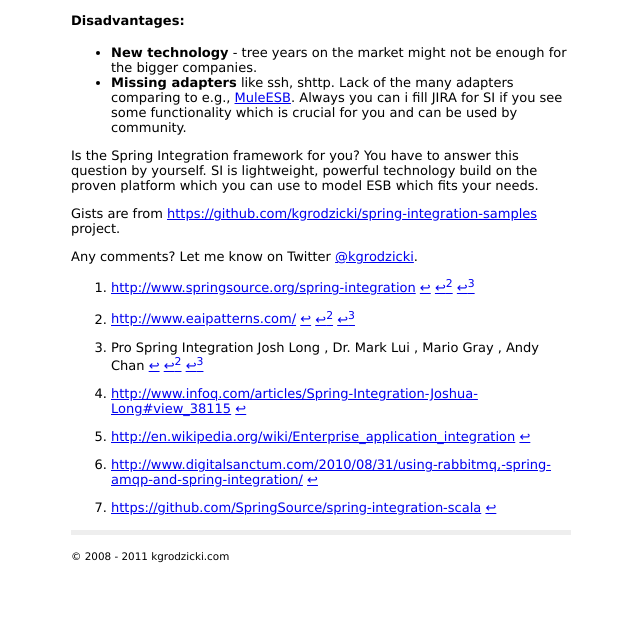
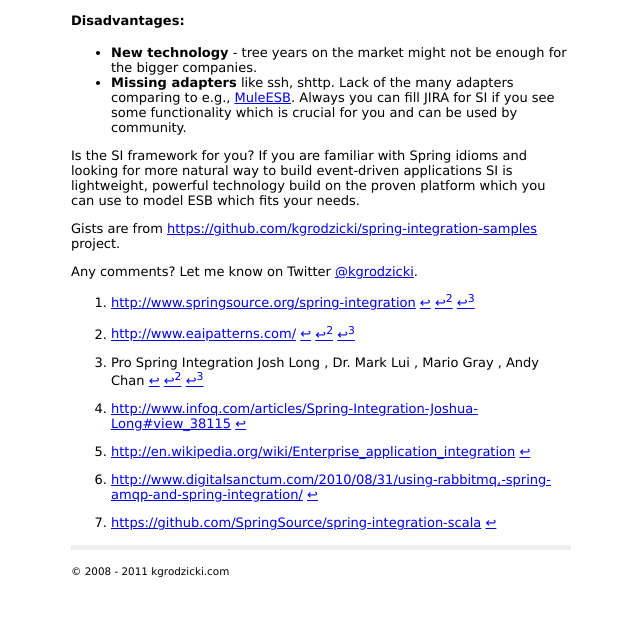
Before and after one commit to kgrodzicki/kgrodzicki.github.com, a Jekyll site: the page built from _posts/2011-08-12-spring-integration.markdown, in a window 1280 px wide and 900 px high, scrolled down 2650 px, cut to the strip 255-872 px from the top of the window. Shown: the whole strip, without its empty margins (319-959 px from the left). Built offline with Jekyll 4.4.1, drawn with Linux system fonts in a browser that asks for light colours; Markdown is read by kramdown in place of the engine named in the settings.

Commit message:
content update

```diff
--- a/_posts/2011-08-12-spring-integration.markdown
+++ b/_posts/2011-08-12-spring-integration.markdown
@@ -102,11 +102,10 @@ Mark Fisher about GUI designer:
 
 #### Disadvantages:
 * __New technology__ - tree years on the market might not be enough for the bigger companies.
-* __Missing adapters__ like ssh, shttp. Lack of the many adapters comparing to e.g., [MuleESB](http://bit.ly/ohrEq4). Always you can i
+* __Missing adapters__ like ssh, shttp. Lack of the many adapters comparing to e.g., [MuleESB](http://bit.ly/ohrEq4). Always you can
 fill JIRA for SI if you see some functionality which is crucial for you and can be used by community.
 
-Is the Spring Integration framework for you?
-You have to answer this question by yourself. SI is lightweight,
+Is the SI framework for you? If you are familiar with Spring idioms and looking for more natural way to build event-driven applications SI is lightweight,
 powerful technology build on the proven platform which you can use to model ESB which fits your needs.
 
 Gists are from [https://github.com/kgrodzicki/spring-integration-samples](http://bit.ly/p6DPTP) project.
```
